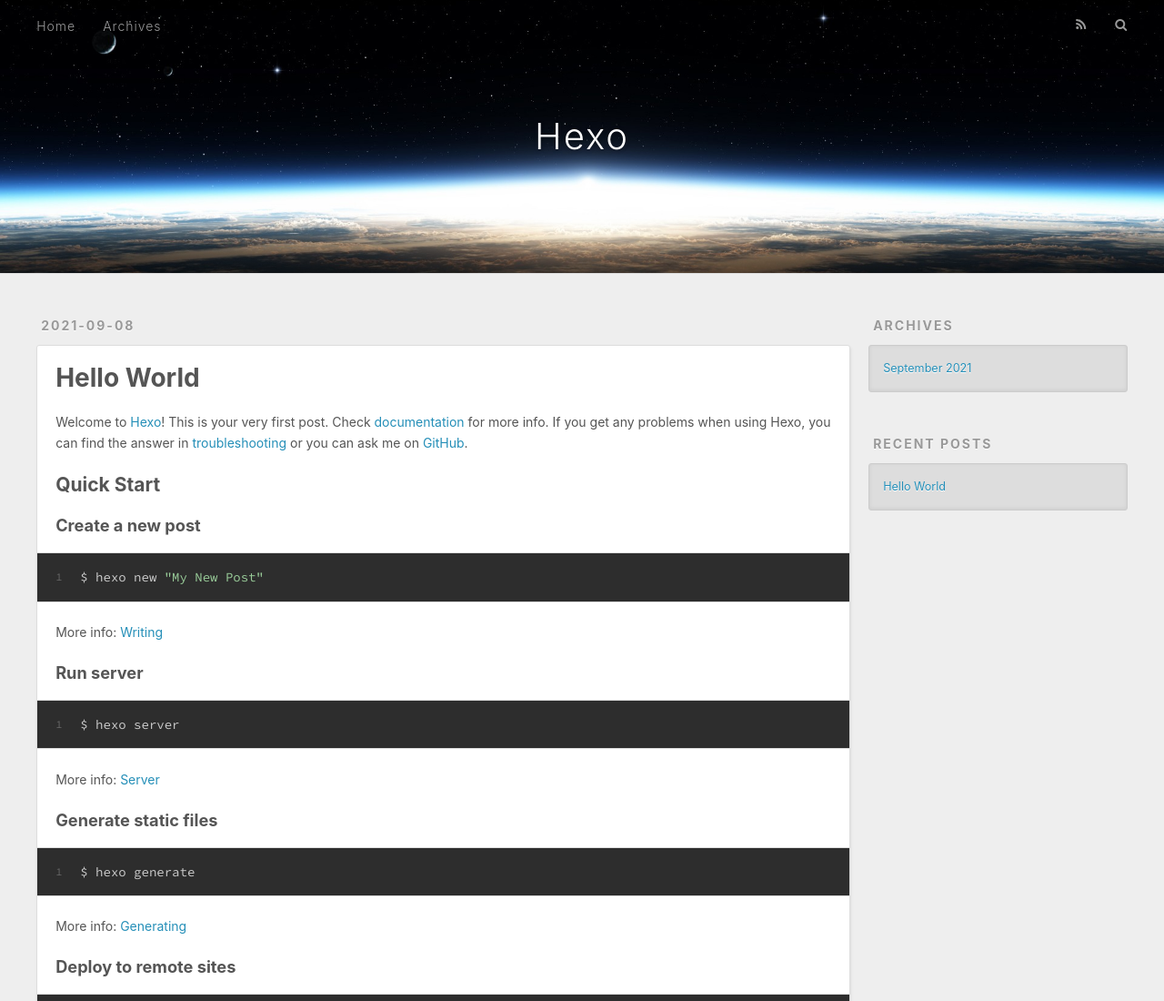
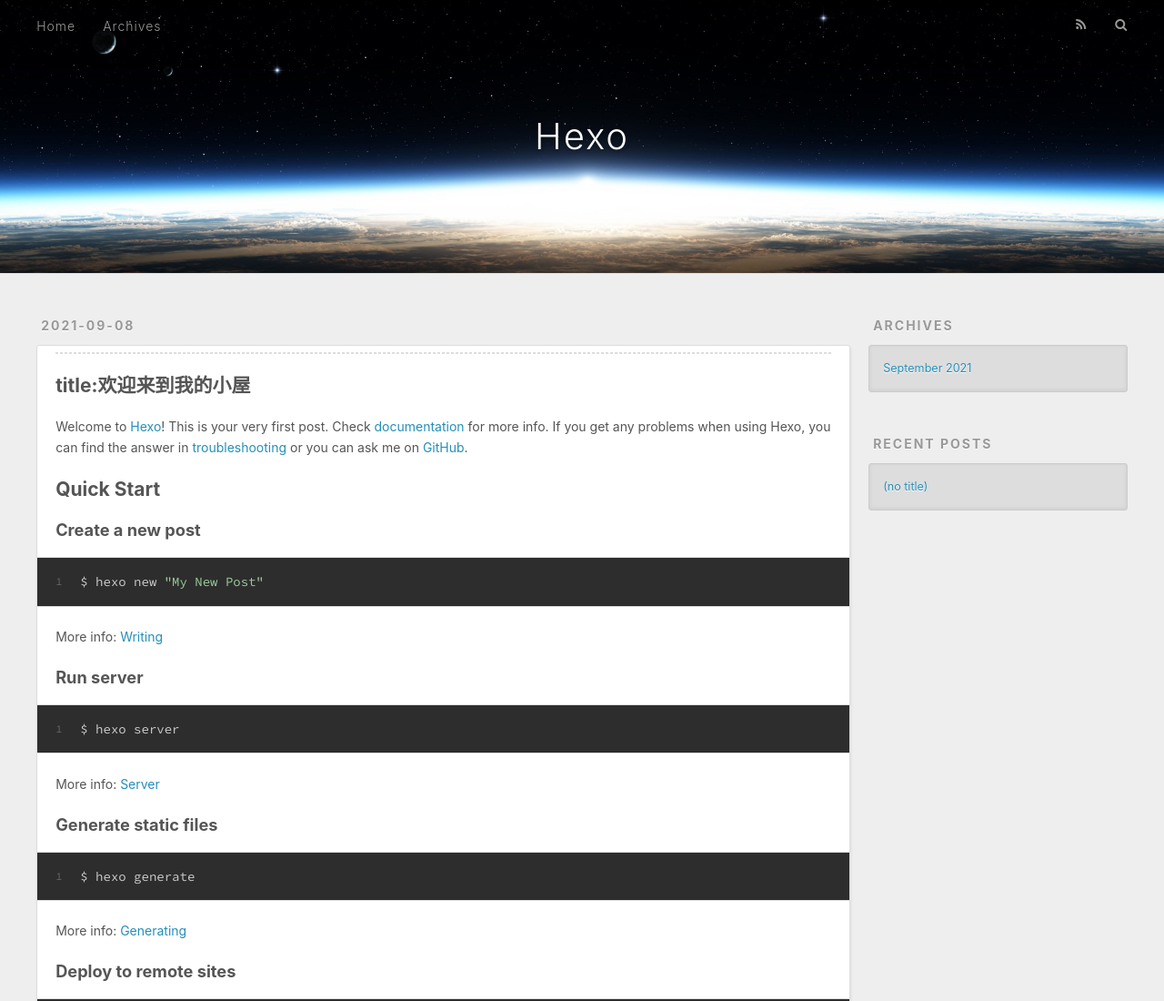
Before and after one commit to ws253/blog, a plain HTML site: page 2021/09/08/hello-world/index.html in a window 1280 px wide. Shown: the top 1100 px of the page at 91% size. Drawn offline with nearby package versions, Linux system fonts and the light colour scheme.

Commit message:
Site updated: 2021-09-09 14:06:57

```diff
--- a/2021/09/08/hello-world/index.html
+++ b/2021/09/08/hello-world/index.html
@@ -5,17 +5,17 @@
 
 
 
-  <title>Hello World | Hexo</title>
+  <title>Hexo</title>
   <meta name="viewport" content="width=device-width, initial-scale=1, maximum-scale=1">
-  <meta name="description" content="Welcome to Hexo! This is your very first post. Check documentation for more info. If you get any problems when using Hexo, you can find the answer in troubleshooting or you can ask me on GitHub. Quick">
+  <meta name="description" content="title:欢迎来到我的小屋Welcome to Hexo! This is your very first post. Check documentation for more info. If you get any problems when using Hexo, you can find the answer in troubleshooting or you can ask me o">
 <meta property="og:type" content="article">
-<meta property="og:title" content="Hello World">
+<meta property="og:title" content="Hexo">
 <meta property="og:url" content="http://example.com/2021/09/08/hello-world/index.html">
 <meta property="og:site_name" content="Hexo">
-<meta property="og:description" content="Welcome to Hexo! This is your very first post. Check documentation for more info. If you get any problems when using Hexo, you can find the answer in troubleshooting or you can ask me on GitHub. Quick">
+<meta property="og:description" content="title:欢迎来到我的小屋Welcome to Hexo! This is your very first post. Check documentation for more info. If you get any problems when using Hexo, you can find the answer in troubleshooting or you can ask me o">
 <meta property="og:locale" content="en_US">
 <meta property="article:published_time" content="2021-09-08T09:05:21.699Z">
-<meta property="article:modified_time" content="1985-10-26T08:15:00.000Z">
+<meta property="article:modified_time" content="2021-09-09T06:05:22.182Z">
 <meta property="article:author" content="John Doe">
 <meta name="twitter:card" content="summary">
 
@@ -76,19 +76,10 @@
   <div class="article-inner">
 
 
-      <header class="article-header">
-
-
-    <h1 class="article-title" itemprop="name">
-      Hello World
-    </h1>
-
-
-      </header>
-
     <div class="article-entry" itemprop="articleBody">
 
-        <p>Welcome to <a target="_blank" rel="noopener" href="https://hexo.io/">Hexo</a>! This is your very first post. Check <a target="_blank" rel="noopener" href="https://hexo.io/docs/">documentation</a> for more info. If you get any problems when using Hexo, you can find the answer in <a target="_blank" rel="noopener" href="https://hexo.io/docs/troubleshooting.html">troubleshooting</a> or you can ask me on <a target="_blank" rel="noopener" href="https://github.com/hexojs/hexo/issues">GitHub</a>.</p>
+        <hr>
+<h2 id="title-欢迎来到我的小屋"><a href="#title-欢迎来到我的小屋" class="headerlink" title="title:欢迎来到我的小屋"></a>title:欢迎来到我的小屋</h2><p>Welcome to <a target="_blank" rel="noopener" href="https://hexo.io/">Hexo</a>! This is your very first post. Check <a target="_blank" rel="noopener" href="https://hexo.io/docs/">documentation</a> for more info. If you get any problems when using Hexo, you can find the answer in <a target="_blank" rel="noopener" href="https://hexo.io/docs/troubleshooting.html">troubleshooting</a> or you can ask me on <a target="_blank" rel="noopener" href="https://github.com/hexojs/hexo/issues">GitHub</a>.</p>
 <h2 id="Quick-Start"><a href="#Quick-Start" class="headerlink" title="Quick Start"></a>Quick Start</h2><h3 id="Create-a-new-post"><a href="#Create-a-new-post" class="headerlink" title="Create a new post"></a>Create a new post</h3><figure class="highlight bash"><table><tr><td class="gutter"><pre><span class="line">1</span><br></pre></td><td class="code"><pre><span class="line">$ hexo new <span class="string">&quot;My New Post&quot;</span></span><br></pre></td></tr></table></figure>
 
 <p>More info: <a target="_blank" rel="noopener" href="https://hexo.io/docs/writing.html">Writing</a></p>
@@ -144,7 +135,7 @@
       <ul>
 
           <li>
-            <a href="/2021/09/08/hello-world/">Hello World</a>
+            <a href="/2021/09/08/hello-world/">(no title)</a>
           </li>
 
       </ul>
```
Also changed, not shown: archives/2021/09/index.html (+1 -7 lines), archives/2021/index.html (+1 -7 lines), archives/index.html (+1 -7 lines), index.html (+3 -12 lines).
